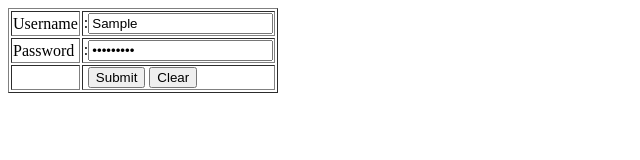
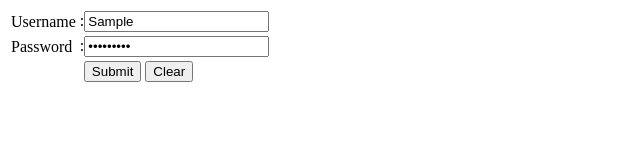
Before and after one commit to thiwankaweera/Online, a plain HTML site: page index.html in a window 1280 px wide. Both pictures are taken after typing "Sample", "Sample123" into the empty fields and a click on the button "Submit". Shown: the whole page, without its empty margins (0-640 px from the left). Drawn offline with Linux system fonts and the light colour scheme.

Commit message:
New update

```diff
--- a/form.js
+++ b/form.js
@@ -1,29 +1,26 @@
 
 let user={
-    username:undefined,
+    userName:undefined,
     password:undefined
 }
 
 //Get submit button reference from DOM model
-let submitBtn=document.getElementById("btn-submit");
+let submitBtn = document.getElementById("btn-submit");
 
 //Get Username Text field reference from DOM model
-let userNametxt=document.getElementById("usre-name-txt");
+let userNametxt = document.getElementById("user-name-txt");
+
 
 //Get Password Text field reference from DOM model
-let pwtxt=document.getElementById("pw-txt");
+let pwtxt = document.getElementById("pw-txt");
 
+//Added click event listener to submi button
+submitBtn.addEventListener("click", () =>{
+    console.log(userNametxt.value);
+    console.log(pwtxt.value)
 
-//Added click event listener to submit button
-submitBtn.addEventListener("click",()=> {
-    user.username=userNametxt.value;
+    user.userName =userNametxt.value;
     user.password=pwtxt.value;
 
-    console.log(user);
+    console.log(user.toString());
 });
-
-let userName="ICET";
-let userAge=11;
-
-let address=undefined;
-//let city=null;
--- a/index.html
+++ b/index.html
@@ -12,7 +12,7 @@
 
         <!--<button> Click me</button>-->
 
-        <table border="1">
+        <table>
             <tr>
                 <td>Username</td>
                 <td>:<input id="user-name-txt" type="text"/></td>
```
